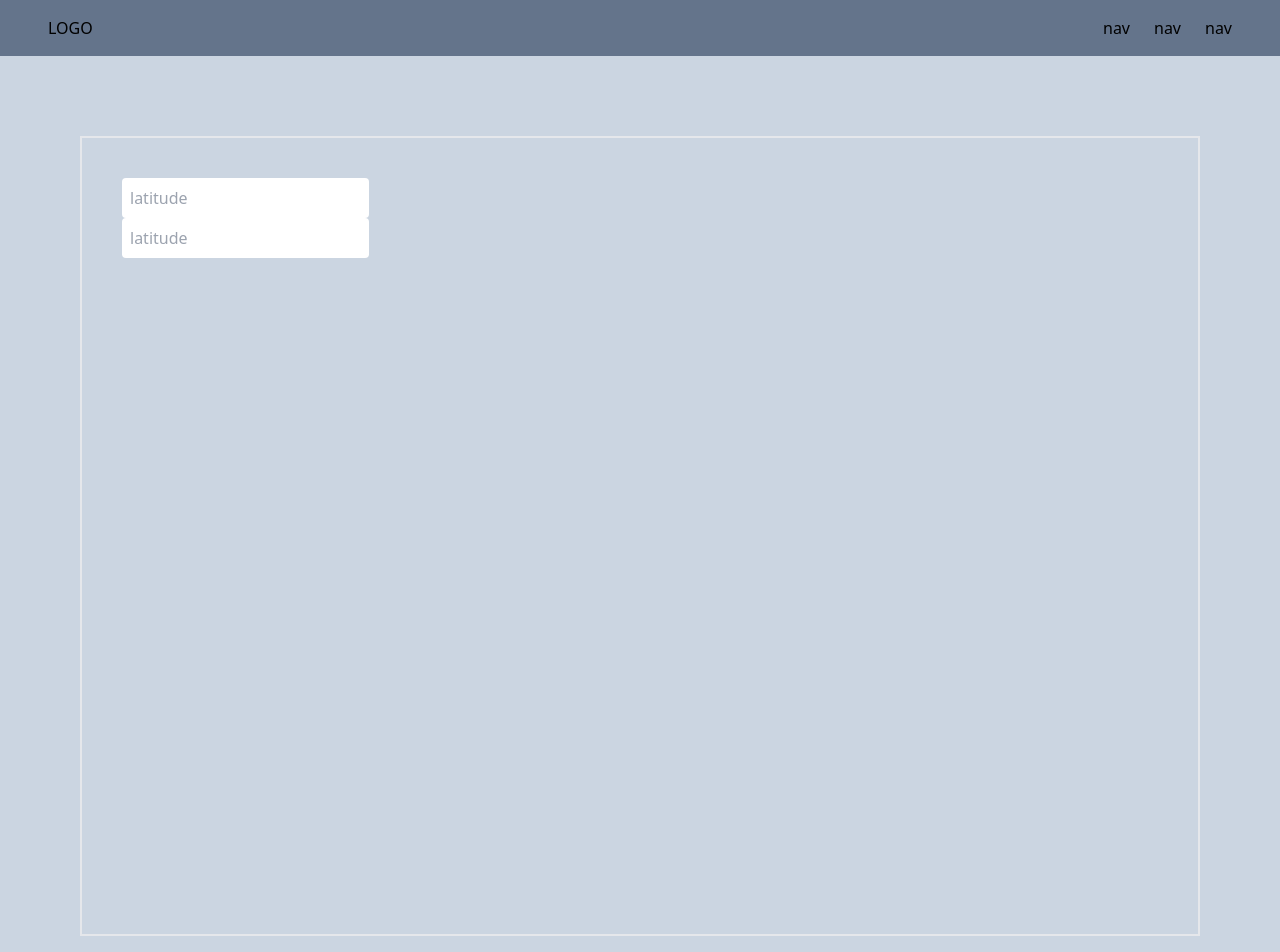
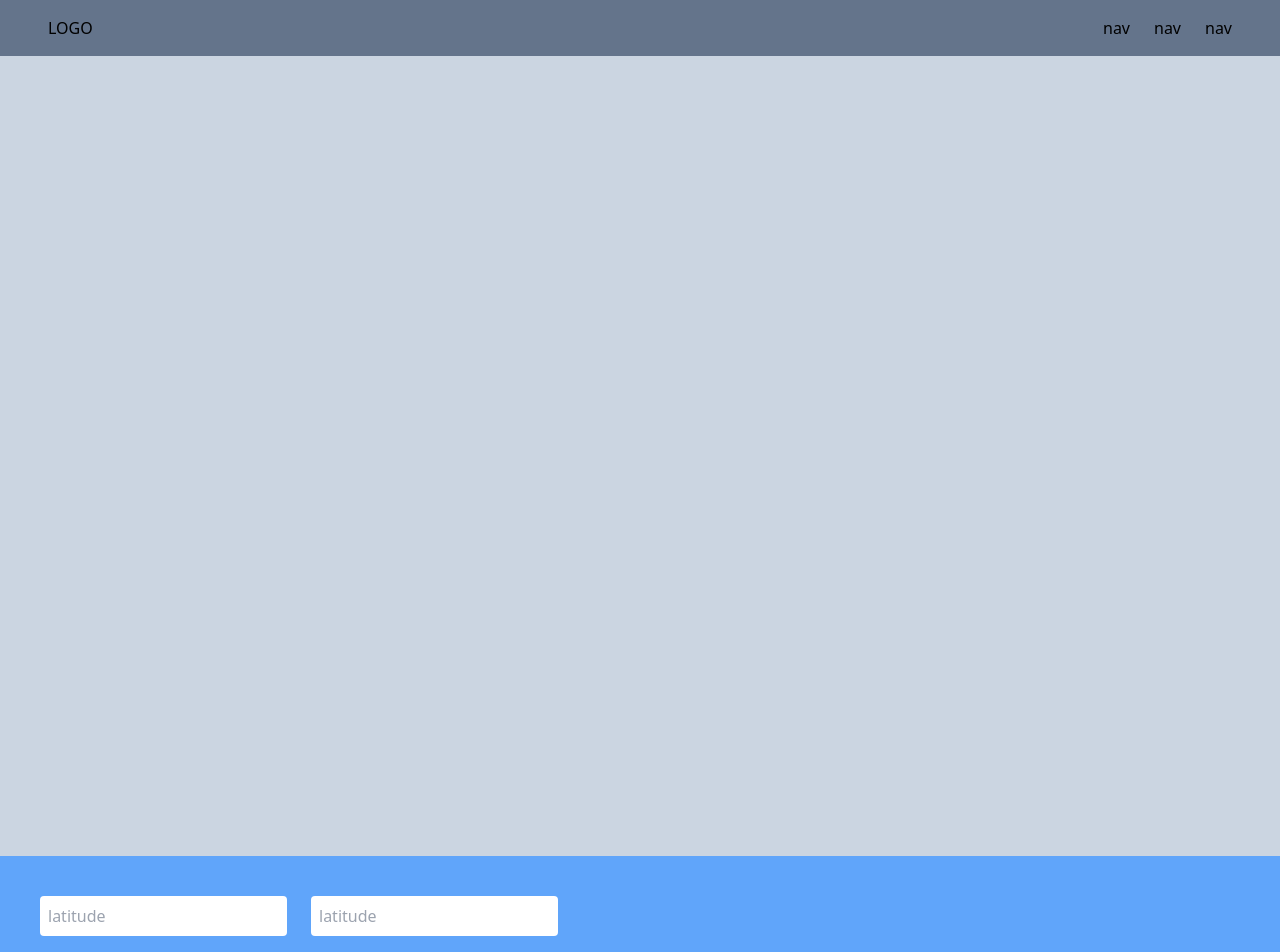
Before and after one commit to musabalbishi/weather-api, a website with bundled scripts: page index.html in a window 1280 px wide. Shown: the top 952 px of the page. Built offline with nearby package versions, Linux system fonts and the light colour scheme; no server answers.

Commit message:
initial layout is done

```diff
--- a/index.html
+++ b/index.html
@@ -25,10 +25,14 @@
       </nav>
     </header>
     <!-- END HEADER -->
+
     <!-- SECTIONS -->
-    <section class="section section-1 h-screen border-2 m-[5rem] p-10">
+    <!-- welcome section -->
+    <section class="section section-1 h-screen p-10"></section>
+    <!-- Api section -->
+    <section class="section section-2 h-screen bg-blue-400 p-10">
+      <div class="input-control flex gap-x-6">
         <!-- latitude -->
-      <div class="input-group col-sm">
         <input
           type="text"
           id="latitude"
@@ -36,7 +40,6 @@
           placeholder="latitude"
         />
         <!-- longtitude -->
-      <div class="input-group col-sm">
         <input
           type="text"
           id="latitude"
@@ -45,10 +48,8 @@
         />
       </div>
     </section>
-    <!-- <section class="section section-2 h-screen bg-blue-400"></section> -->
     <!-- END SECTIONS -->
-
-
+    <footer class="footer h-40">footer</footer>
     <script type="module" src="/script.js"></script>
   </body>
 </html>
```
Also changed, not shown: css/output.css.
